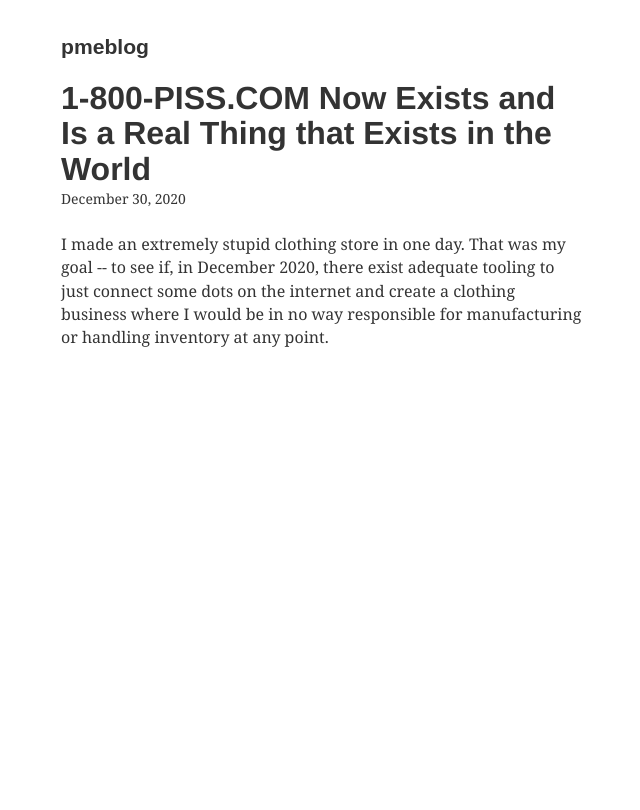
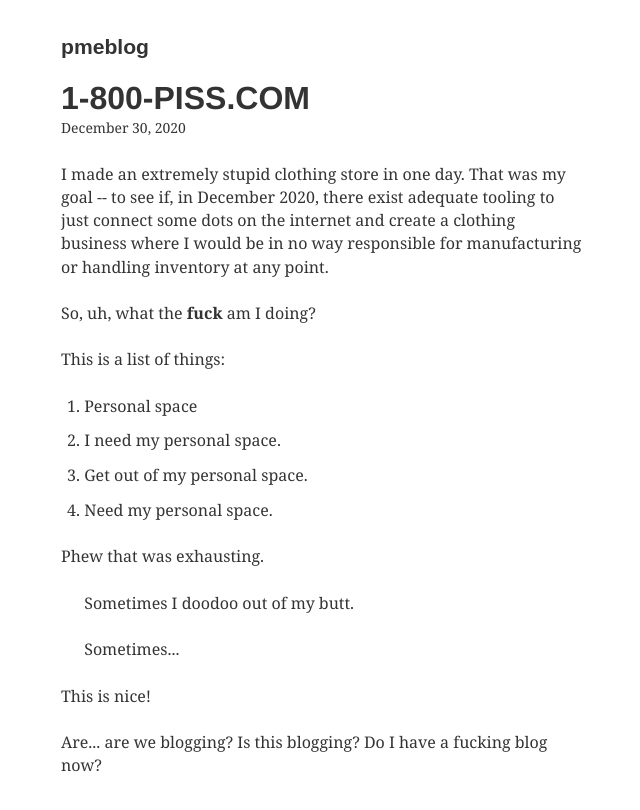
Before and after one commit to jessiemestabrook/pmeblog, a Gatsby site: page /blog/1-800-piss-com-now-exists-and-is-a-real-thing-that-exists-in-the-world/ in a window 1280 px wide. Shown: the whole page, without its empty margins (318-958 px from the left). Built offline with nearby package versions, Linux system fonts and the light colour scheme; Gatsby itself is replaced by a stand-in of ours; some packages are replaced by stand-ins of ours.

Commit message:
Update Blog “1-800-piss-com-now-exists-and-is-a-real-thing-that-exists-in-the-world”

```diff
--- a/content/blog/1-800-piss-com-now-exists-and-is-a-real-thing-that-exists-in-the-world.md
+++ b/content/blog/1-800-piss-com-now-exists-and-is-a-real-thing-that-exists-in-the-world.md
@@ -1,9 +1,26 @@
 ---
 path: begin
 date: 2020-12-30T22:36:03.508Z
-title: 1-800-PISS.COM Now Exists and Is a Real Thing that Exists in the World
-description: It is the dumbest thing I could think to build.  I'm having fun
-  building it.  This is the story of 1-800-PISS.COM, an online clothing store
-  implemented as quickly as possible by a professional web developer.
+title: 1-800-PISS.COM
+description: "The beginning of something really fucking amazing.  "
 ---
 I made an extremely stupid clothing store in one day.  That was my goal -- to see if, in December 2020, there exist adequate tooling to just connect some dots on the internet and create a clothing business where I would be in no way responsible for manufacturing or handling inventory at any point.
+
+So, uh, what the **fuck** am I doing?
+
+This is a list of things:
+
+1. Personal space
+2. I need my personal space.
+3. Get out of my personal space.
+4. Need my personal space.
+
+Phew that was exhausting.
+
+> Sometimes I doodoo out of my butt.
+>
+> Sometimes...
+
+This is nice!
+
+Are... are we blogging?  Is this blogging?  Do I have a fucking blog now?
```
